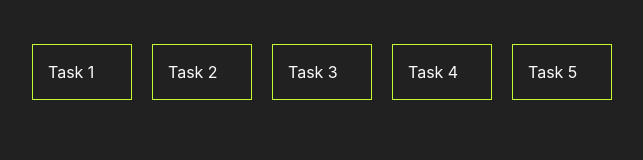
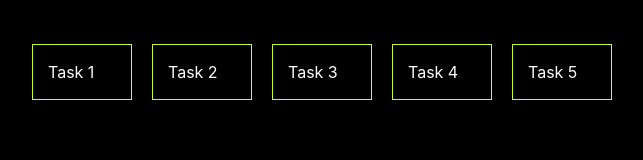
Before and after one commit to LesiaUKR/goit-js-hw-14, a plain HTML site: page index.html in a window 1280 px wide. Shown: the whole page, without its empty margins (318-961 px from the left). Drawn offline with Linux system fonts and the light colour scheme.

Commit message:
Update common.css

```diff
--- a/css/common.css
+++ b/css/common.css
@@ -8,7 +8,7 @@ body {
     Ubuntu, Cantarell, "Open Sans", "Helvetica Neue", sans-serif;
   -webkit-font-smoothing: antialiased;
   -moz-osx-font-smoothing: grayscale;
-  background-color: #212121;
+  background-color: black;
   color: #fafafa;
   line-height: 1.5;
   min-height: 100vh;
```
